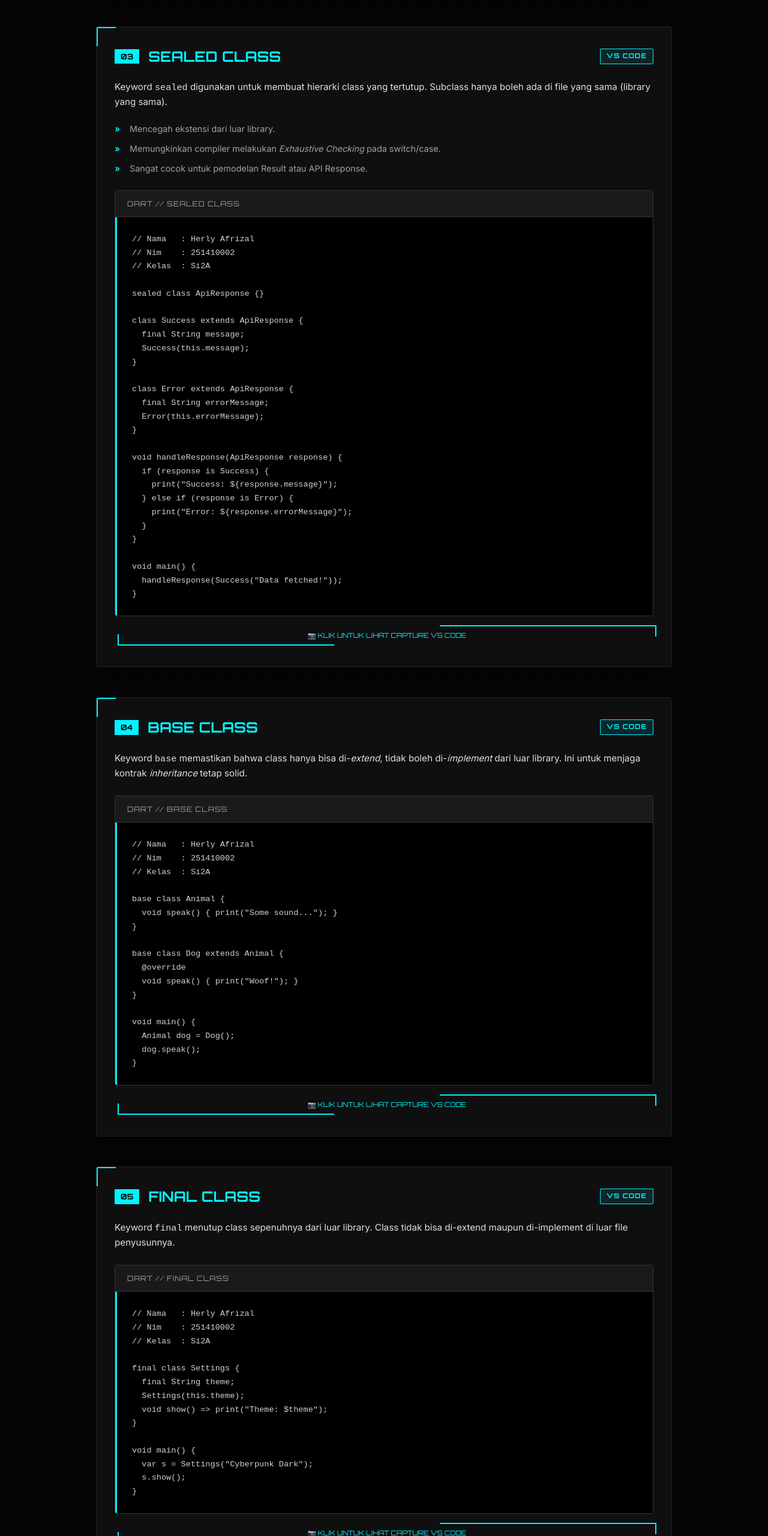
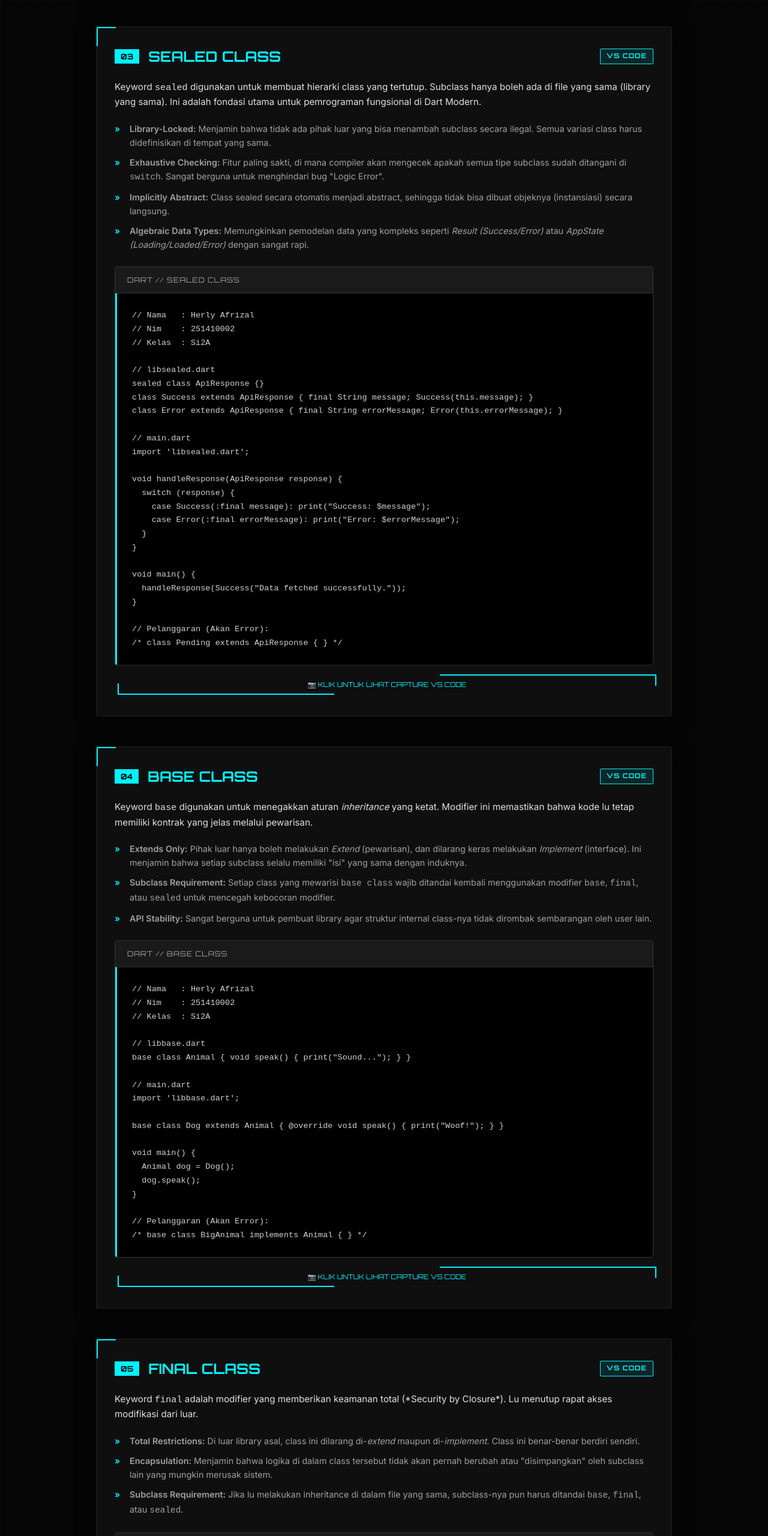
Before and after one commit to brave4041/HerlySi, a plain HTML site: page Tugas5/index.html in a window 1280 px wide. Shown: the part 2220-4780 px from the top of the page at 60% size. Drawn offline with nearby package versions, Linux system fonts and the light colour scheme.

Commit message:
Update Dart code examples and fix button actions

```diff
--- a/Tugas5/index.html
+++ b/Tugas5/index.html
@@ -724,7 +724,7 @@
       <div class="code-container" id="code-mixin">
         <div class="code-header">
           <span class="lang">DART // BASIC MIXIN</span>
-          <button class="btn" onclick="runCode('code-mixin', '1eb555781e15dabbad24987b9e3c9afd')">RUN IN
+          <button class="btn" onclick="runCode('code-mixin', 'ace0d99c53f631624c806fdf00ac8c0c')">RUN IN
             DARTPAD</button>
         </div>
         <pre><code>// Nama   : Herly Afrizal
@@ -764,7 +764,7 @@ void main() {
       <div class="code-container" id="code-mixin-state">
         <div class="code-header">
           <span class="lang">DART // STATEFUL MIXIN</span>
-          <button class="btn" onclick="runCode('code-mixin-state', '15f6979776cc92bc64ae46b6dceaac88')">RUN IN
+          <button class="btn" onclick="runCode('code-mixin-state', '3731d41e9645d4684f22fd8775c24a93')">RUN IN
             DARTPAD</button>
         </div>
         <pre><code>// Nama   : Herly Afrizal
@@ -797,11 +797,16 @@ void main() {
         <div class="badge badge-vscode">VS CODE</div>
       </h3>
       <p>Keyword <code>sealed</code> digunakan untuk membuat hierarki class yang tertutup. Subclass hanya boleh ada di
-        file yang sama (library yang sama).</p>
+        file yang sama (library yang sama). Ini adalah fondasi utama untuk pemrograman fungsional di Dart Modern.</p>
       <ul>
-        <li>Mencegah ekstensi dari luar library.</li>
-        <li>Memungkinkan compiler melakukan <i>Exhaustive Checking</i> pada switch/case.</li>
-        <li>Sangat cocok untuk pemodelan Result atau API Response.</li>
+        <li><b>Library-Locked:</b> Menjamin bahwa tidak ada pihak luar yang bisa menambah subclass secara ilegal. Semua
+          variasi class harus didefinisikan di tempat yang sama.</li>
+        <li><b>Exhaustive Checking:</b> Fitur paling sakti, di mana compiler akan mengecek apakah semua tipe subclass
+          sudah ditangani di <code>switch</code>. Sangat berguna untuk menghindari bug "Logic Error".</li>
+        <li><b>Implicitly Abstract:</b> Class sealed secara otomatis menjadi abstract, sehingga tidak bisa dibuat
+          objeknya (instansiasi) secara langsung.</li>
+        <li><b>Algebraic Data Types:</b> Memungkinkan pemodelan data yang kompleks seperti <i>Result (Success/Error)</i>
+          atau <i>AppState (Loading/Loaded/Error)</i> dengan sangat rapi.</li>
       </ul>
       <div class="code-container" id="code-sealed">
         <div class="code-header">
@@ -811,29 +816,27 @@ void main() {
 // Nim    : 251410002
 // Kelas  : Si2A
 
+// libsealed.dart
 sealed class ApiResponse {}
+class Success extends ApiResponse { final String message; Success(this.message); }
+class Error extends ApiResponse { final String errorMessage; Error(this.errorMessage); }
 
-class Success extends ApiResponse {
-  final String message;
-  Success(this.message);
-}
-
-class Error extends ApiResponse {
-  final String errorMessage;
-  Error(this.errorMessage);
-}
+// main.dart
+import 'libsealed.dart';
 
 void handleResponse(ApiResponse response) {
-  if (response is Success) {
-    print("Success: ${response.message}");
-  } else if (response is Error) {
-    print("Error: ${response.errorMessage}");
+  switch (response) {
+    case Success(:final message): print("Success: $message");
+    case Error(:final errorMessage): print("Error: $errorMessage");
   }
 }
 
 void main() {
-  handleResponse(Success("Data fetched!"));
-}</code></pre>
+  handleResponse(Success("Data fetched successfully."));
+}
+
+// Pelanggaran (Akan Error):
+/* class Pending extends ApiResponse { } */</code></pre>
       </div>
       <button class="btn btn-capture" onclick="viewCapture('sealed_class.jpg', 'SEALED CLASS')">📷 KLIK UNTUK
         LIHAT CAPTURE VS CODE</button>
@@ -845,8 +848,18 @@ void main() {
         <span>04</span> BASE CLASS
         <div class="badge badge-vscode">VS CODE</div>
       </h3>
-      <p>Keyword <code>base</code> memastikan bahwa class hanya bisa di-<i>extend</i>, tidak boleh di-<i>implement</i>
-        dari luar library. Ini untuk menjaga kontrak <i>inheritance</i> tetap solid.</p>
+      <p>Keyword <code>base</code> digunakan untuk menegakkan aturan <i>inheritance</i> yang ketat. Modifier ini
+        memastikan bahwa kode lu tetap memiliki kontrak yang jelas melalui pewarisan.</p>
+      <ul>
+        <li><b>Extends Only:</b> Pihak luar hanya boleh melakukan <i>Extend</i> (pewarisan), dan dilarang keras
+          melakukan <i>Implement</i> (interface). Ini menjamin bahwa setiap subclass selalu memiliki "isi" yang sama
+          dengan induknya.</li>
+        <li><b>Subclass Requirement:</b> Setiap class yang mewarisi <code>base class</code> wajib ditandai kembali
+          menggunakan modifier <code>base</code>, <code>final</code>, atau <code>sealed</code> untuk mencegah kebocoran
+          modifier.</li>
+        <li><b>API Stability:</b> Sangat berguna untuk pembuat library agar struktur internal class-nya tidak dirombak
+          sembarangan oleh user lain.</li>
+      </ul>
       <div class="code-container" id="code-base">
         <div class="code-header">
           <span class="lang">DART // BASE CLASS</span>
@@ -855,19 +868,21 @@ void main() {
 // Nim    : 251410002
 // Kelas  : Si2A
 
-base class Animal {
-  void speak() { print("Some sound..."); }
-}
+// libbase.dart
+base class Animal { void speak() { print("Sound..."); } }
 
-base class Dog extends Animal {
-  @override
-  void speak() { print("Woof!"); }
-}
+// main.dart
+import 'libbase.dart';
+
+base class Dog extends Animal { @override void speak() { print("Woof!"); } }
 
 void main() {
   Animal dog = Dog();
   dog.speak();
-}</code></pre>
+}
+
+// Pelanggaran (Akan Error):
+/* base class BigAnimal implements Animal { } */</code></pre>
       </div>
       <button class="btn btn-capture" onclick="viewCapture('base_class.jpg', 'BASE CLASS')">📷 KLIK UNTUK
         LIHAT CAPTURE VS CODE</button>
@@ -879,8 +894,16 @@ void main() {
         <span>05</span> FINAL CLASS
         <div class="badge badge-vscode">VS CODE</div>
       </h3>
-      <p>Keyword <code>final</code> menutup class sepenuhnya dari luar library. Class tidak bisa di-extend maupun
-        di-implement di luar file penyusunnya.</p>
+      <p>Keyword <code>final</code> adalah modifier yang memberikan keamanan total (*Security by Closure*). Lu menutup
+        rapat akses modifikasi dari luar.</p>
+      <ul>
+        <li><b>Total Restrictions:</b> Di luar library asal, class ini dilarang di-<i>extend</i> maupun
+          di-<i>implement</i>. Class ini benar-benar berdiri sendiri.</li>
+        <li><b>Encapsulation:</b> Menjamin bahwa logika di dalam class tersebut tidak akan pernah berubah atau
+          "disimpangkan" oleh subclass lain yang mungkin merusak sistem.</li>
+        <li><b>Subclass Requirement:</b> Jika lu melakukan inheritance di dalam file yang sama, subclass-nya pun harus
+          ditandai <code>base</code>, <code>final</code>, atau <code>sealed</code>.</li>
+      </ul>
       <div class="code-container" id="code-final">
         <div class="code-header">
           <span class="lang">DART // FINAL CLASS</span>
@@ -889,16 +912,23 @@ void main() {
 // Nim    : 251410002
 // Kelas  : Si2A
 
+// libfinal.dart
 final class Settings {
-  final String theme;
-  Settings(this.theme);
-  void show() => print("Theme: $theme");
+  final String theme; final int fontSize;
+  Settings({required this.theme, required this.fontSize});
+  void show() { print("Theme: $theme"); }
 }
 
+// main.dart
+import 'libfinal.dart';
+
 void main() {
-  var s = Settings("Cyberpunk Dark");
+  var s = Settings(theme: "Dark Mode", fontSize: 16);
   s.show();
-}</code></pre>
+}
+
+// Pelanggaran (Akan Error):
+/* class Custom extends Settings { } */</code></pre>
       </div>
       <button class="btn btn-capture" onclick="viewCapture('final_class.jpg', 'FINAL CLASS')">📷 KLIK UNTUK
         LIHAT CAPTURE VS CODE</button>
@@ -961,7 +991,7 @@ void main() {
       <div class="code-container" id="code-appstate">
         <div class="code-header">
           <span class="lang">DART // STATE MANAGEMENT</span>
-          <button class="btn" onclick="runCode('code-appstate', 'b4f0f4ff2ebf599459cae4f52454d350')">RUN IN
+          <button class="btn" onclick="runCode('code-appstate', 'c0b861ed16c0d10def7eec853b0aa25b')">RUN IN
             DARTPAD</button>
         </div>
         <pre><code>// Nama   : Herly Afrizal
@@ -1005,28 +1035,51 @@ void main() {
 // Nim    : 251410002
 // Kelas  : Si2A
 
-// 1. Base class untuk Repository dengan method CRUD
-base class Repository {
-  void create() => print('Repo: Creating record...');
-  void read() => print('Repo: Reading current data...');
-  void update() => print('Repo: Updating records...');
-  void delete() => print('Repo: Deleting data securely...');
+// Pake Sealed Class BangunRuang & Custom Exception
+
+// Error kalau input dimensi salah (negatif)
+class NegativeDimensionException implements Exception {
+  final String message;
+  NegativeDimensionException(this.message);
+  @override
+  String toString() => "Error : $message";
 }
 
-// 2. Final class untuk MathUtils dengan static methods
-final class MathUtils {
-  static double pi = 3.14159;
-  static int add(int a, int b) => a + b;
-  static int multiply(int a, int b) => a * b;
+// 1. Sealed class buat Bangun Ruang
+sealed class BangunRuang {}
+
+class Kubus extends BangunRuang {
+  final double sisi;
+  Kubus(this.sisi);
+}
+
+class Balok extends BangunRuang {
+  final double p, l, t;
+  Balok(this.p, this.l, this.t);
+}
+
+// Hitung volume pake teknik Switch Expression (Dart 3.0)
+double hitungVolume(BangunRuang br) {
+  return switch (br) {
+    Kubus(:var sisi) => sisi * sisi * sisi,
+    Balok(:var p, :var l, :var t) => p * l * t,
+  };
 }
 
 void main() {
-  print('--- SYSTEM ANALYSIS START ---');
-  var repo = Repository();
-  repo.create();
-  repo.read();
+  print('--- MULAI CEK BONUS ---');
 
-  print('Math Check: 10 + 20 = ${MathUtils.add(10, 20)}');
+  // Contoh input bener
+  final shape = Kubus(5.0);
+  print("Volume Kubus: ${hitungVolume(shape)}");
+
+  // Contoh kalau input salah (mancing exception)
+  try {
+    double r = -5.0;
+    if (r < 0) throw NegativeDimensionException("Input dimensi tidak boleh negatif!");
+  } catch (e) {
+    print(e);
+  }
 }</code></pre>
       </div>
       <button class="btn btn-capture" onclick="viewCapture('bonus.jpg', 'BONUS LATIHAN')">📷 KLIK UNTUK LIHAT
```
